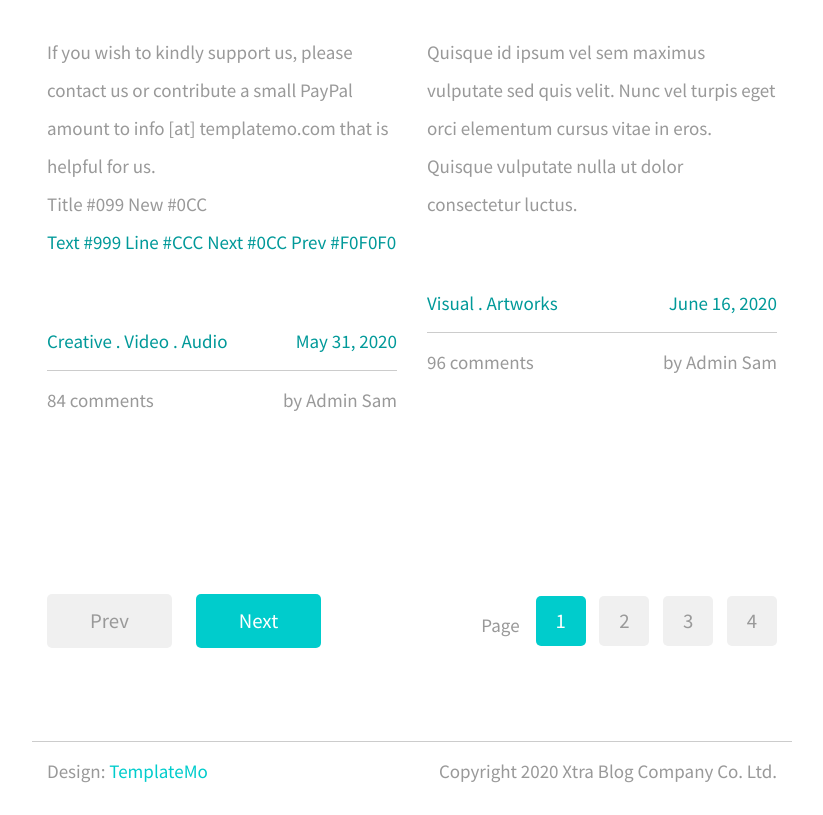
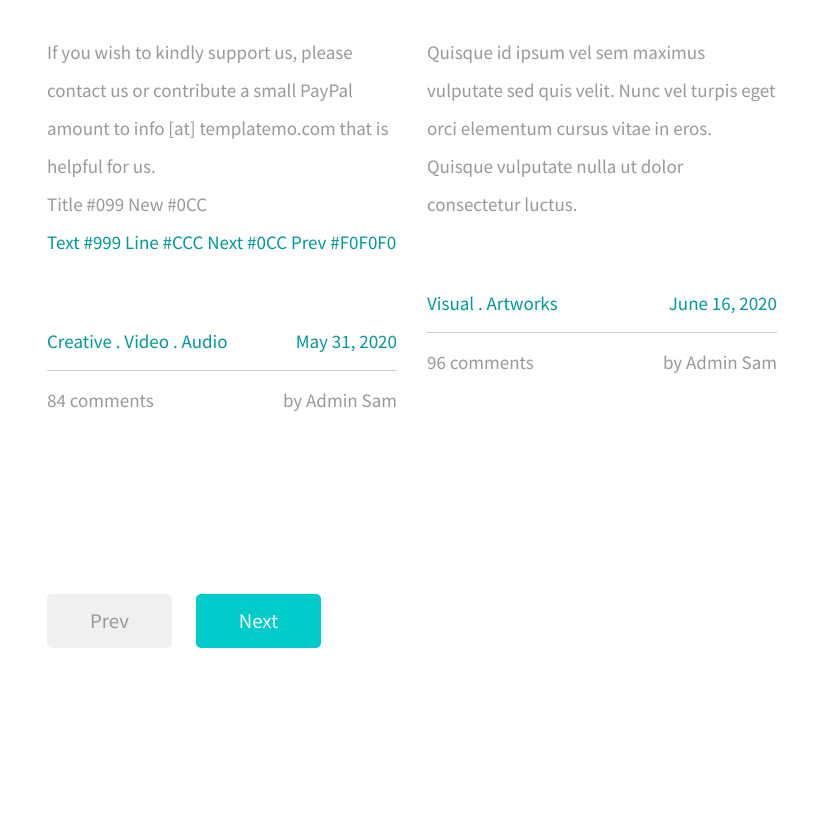
Before and after one commit to Benitosam210/ad-only, a plain HTML site: page index.html in a window 1280 px wide. Shown: the part 1611-2426 px from the top of the page, without its empty margins (228-1051 px from the left). After the commit the page ends 2367 px from the top, so only its background shows below. Drawn offline with nearby package versions, Linux system fonts and the light colour scheme; a script that the page names is missing.

Commit message:
Update index.html

```diff
--- a/index.html
+++ b/index.html
@@ -162,36 +162,8 @@ https://templatemo.com/tm-553-xtra-blog
                 <div class="tm-prev-next-wrapper">
                     <a href="#" class="mb-2 tm-btn tm-btn-primary tm-prev-next disabled tm-mr-20">Prev</a>
                     <a href="#" class="mb-2 tm-btn tm-btn-primary tm-prev-next">Next</a>
-                </div>
-                <div class="tm-paging-wrapper">
-                    <span class="d-inline-block mr-3">Page</span>
-                    <nav class="tm-paging-nav d-inline-block">
-                        <ul>
-                            <li class="tm-paging-item active">
-                                <a href="#" class="mb-2 tm-btn tm-paging-link">1</a>
-                            </li>
-                            <li class="tm-paging-item">
-                                <a href="#" class="mb-2 tm-btn tm-paging-link">2</a>
-                            </li>
-                            <li class="tm-paging-item">
-                                <a href="#" class="mb-2 tm-btn tm-paging-link">3</a>
-                            </li>
-                            <li class="tm-paging-item">
-                                <a href="#" class="mb-2 tm-btn tm-paging-link">4</a>
-                            </li>
-                        </ul>
-                    </nav>
-                </div>
-            </div>
-            <footer class="row tm-row">
-                <hr class="col-12">
-                <div class="col-md-6 col-12 tm-color-gray">
-                    Design: <a rel="nofollow" target="_parent" href="https://templatemo.com" class="tm-external-link">TemplateMo</a>
-                </div>
-                <div class="col-md-6 col-12 tm-color-gray tm-copyright">
-                    Copyright 2020 Xtra Blog Company Co. Ltd.
-                </div>
-            </footer>
+	       </div>
+	   </div>
         </main>
     </div>
     <script src="js/jquery.min.js"></script>
```
